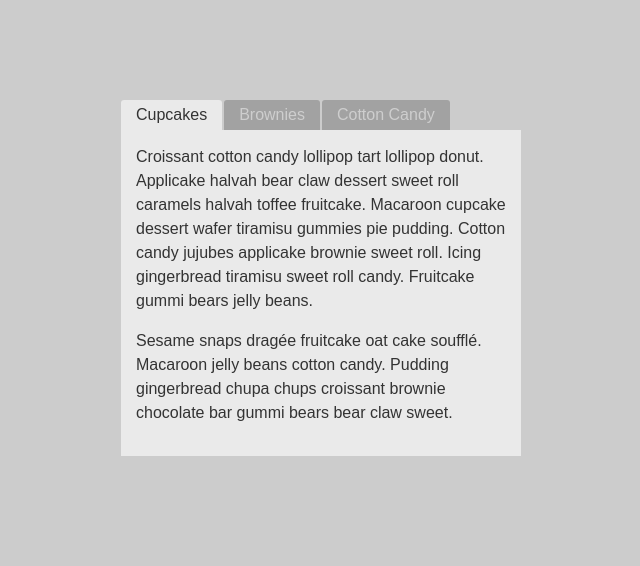
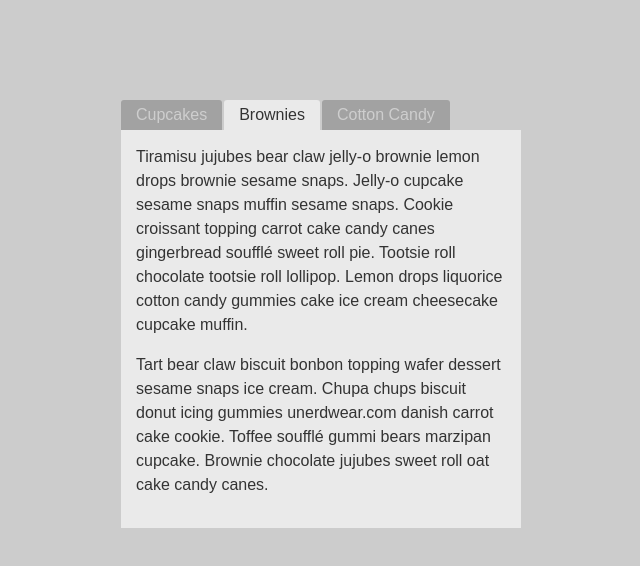
Before and after one commit to Jud1th1/Tabbed-Interface-with-jQuery, a plain HTML site: page index.html in a window 1280 px wide. Both pictures are taken after a click on the link "Brownies". Shown: the whole page, without its empty margins (319-959 px from the left). Drawn offline with nearby package versions, Linux system fonts and the light colour scheme.

Commit message:
Adding jQuery script and PDF file

```diff
--- a/index.html
+++ b/index.html
@@ -4,6 +4,8 @@
 	<meta charset="UTF-8">
 	<title>Tab Interface...</title>
 	<link href="styles.css" rel="stylesheet">
+	<script src="https://ajax.googleapis.com/ajax/libs/jquery/3.5.1/jquery.min.js" defer></script>
+	<script src="script.js" defer></script>
 </head>
 
 <body>
@@ -30,9 +32,22 @@
 		</div>
 	</div>
 
-	<script src="https://ajax.googleapis.com/ajax/libs/jquery/3.5.1/jquery.min.js"></script>
+	<script>
+		/* $('#tabs>ul>li>a').click(function(){
+			//1.Get all the anchor tags & make sure it is the default color and then make sure the one we have clicked on changes color
+			$('#tabs>ul>li>a').css({background: '#a2a2a2', color: '#cecece'});//set an object here in css for our default color
+			//Change the background color of the tab you have clicked on
+			$(this).css({background: '#eaeaea', color: '#333'});
+			//2. Now we need access the content with the associated tab
+			//Use the this keyword & attribute method to find out which href we have clicked on
+			var thisTab = $(this).attr('href');
+			//alert(thisTab);
+			//3. Now fade out the tab that is showing
+			$('#tabs > div:visible').fadeOut(200, function(){//Add a callback function to fade in the tab we have clicked on
+				$(thisTab).fadeIn(200);
+			});
 
-	<script>
+		}); */
 
 	</script>
 
--- /dev/null
+++ b/script.js
@@ -0,0 +1,17 @@
+(function(){
+    "use strict";
+
+    $('#tabs>ul>li>a').click(function(){
+        $('#tabs>ul>li>a').css({background: '#a2a2a2', color: '#cecece'});
+        $(this).css({background: '#eaeaea', color: '#333'});
+
+        const thisTab = $(this).attr('href');
+
+        $('#tabs > div:visible').fadeOut(200, function(){
+            $(thisTab).fadeIn(200);
+        });
+
+    });
+
+
+})();//extra set of () to make it run
```
Also changed, not shown: 1 other file.
